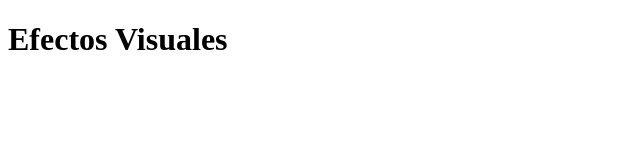
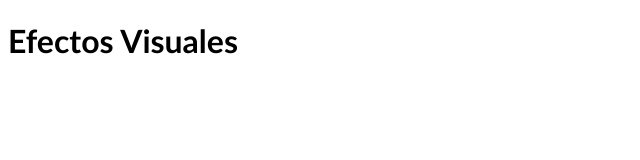
Before and after one commit to beztao01/efectos-visuales, a plain HTML site: page html/ingenieros.html in a window 1280 px wide. Shown: the whole page, without its empty margins (0-640 px from the left). Drawn offline with Linux system fonts and the light colour scheme.

Commit message:
add style.css

```diff
--- a/html/ingenieros.html
+++ b/html/ingenieros.html
@@ -3,9 +3,11 @@
 <head>
     <meta charset="UTF-8">
     <meta name="viewport" content="width=device-width, initial-scale=1.0">
+    <link rel="stylesheet" href=".css/style.css">
     <title>Document</title>
 </head>
 <body>
     <h1>Efectos Visuales</h1>
+
 </body>
 </html>
```
Also changed, not shown: html/.css/style.css (added).
